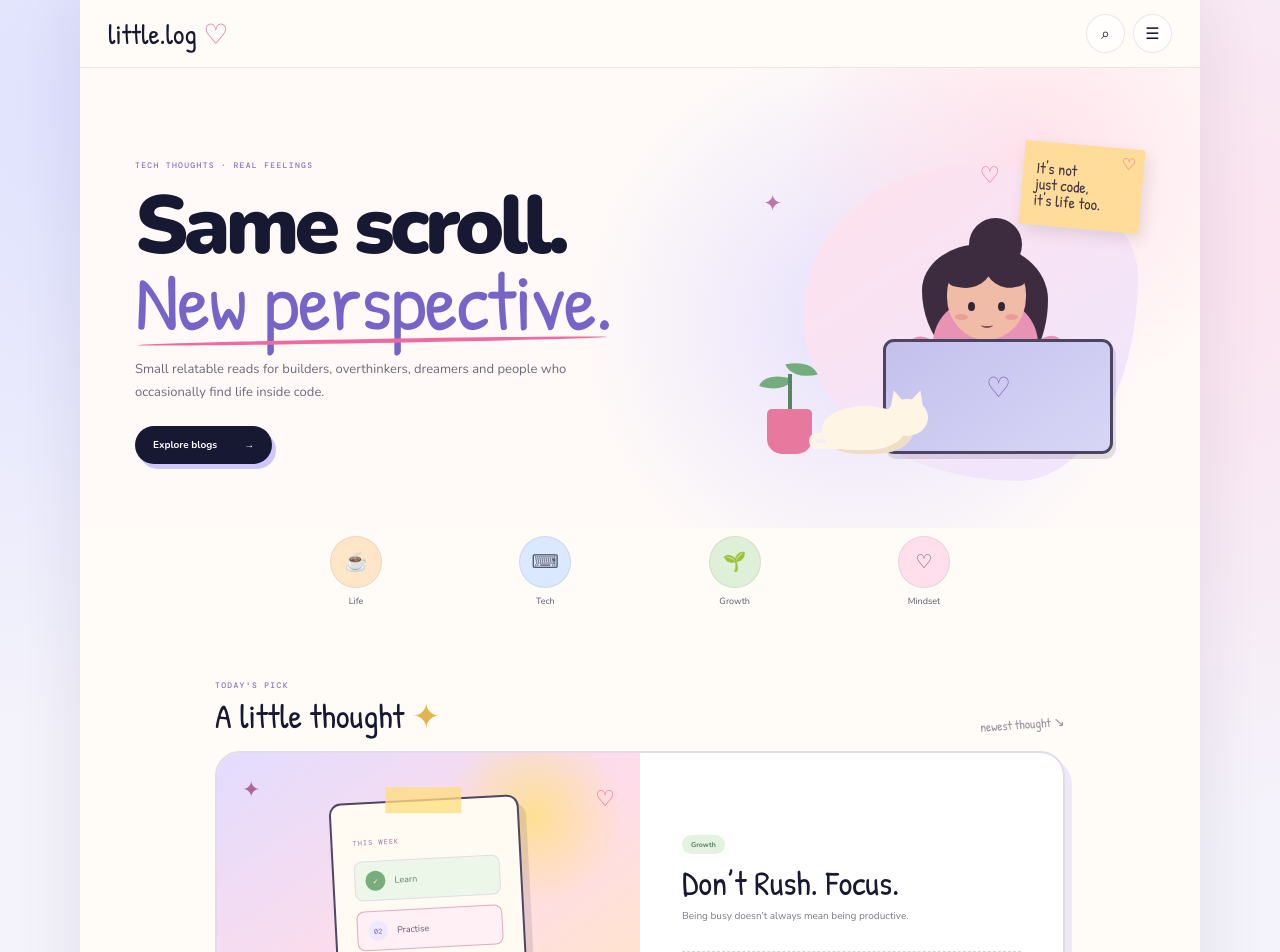
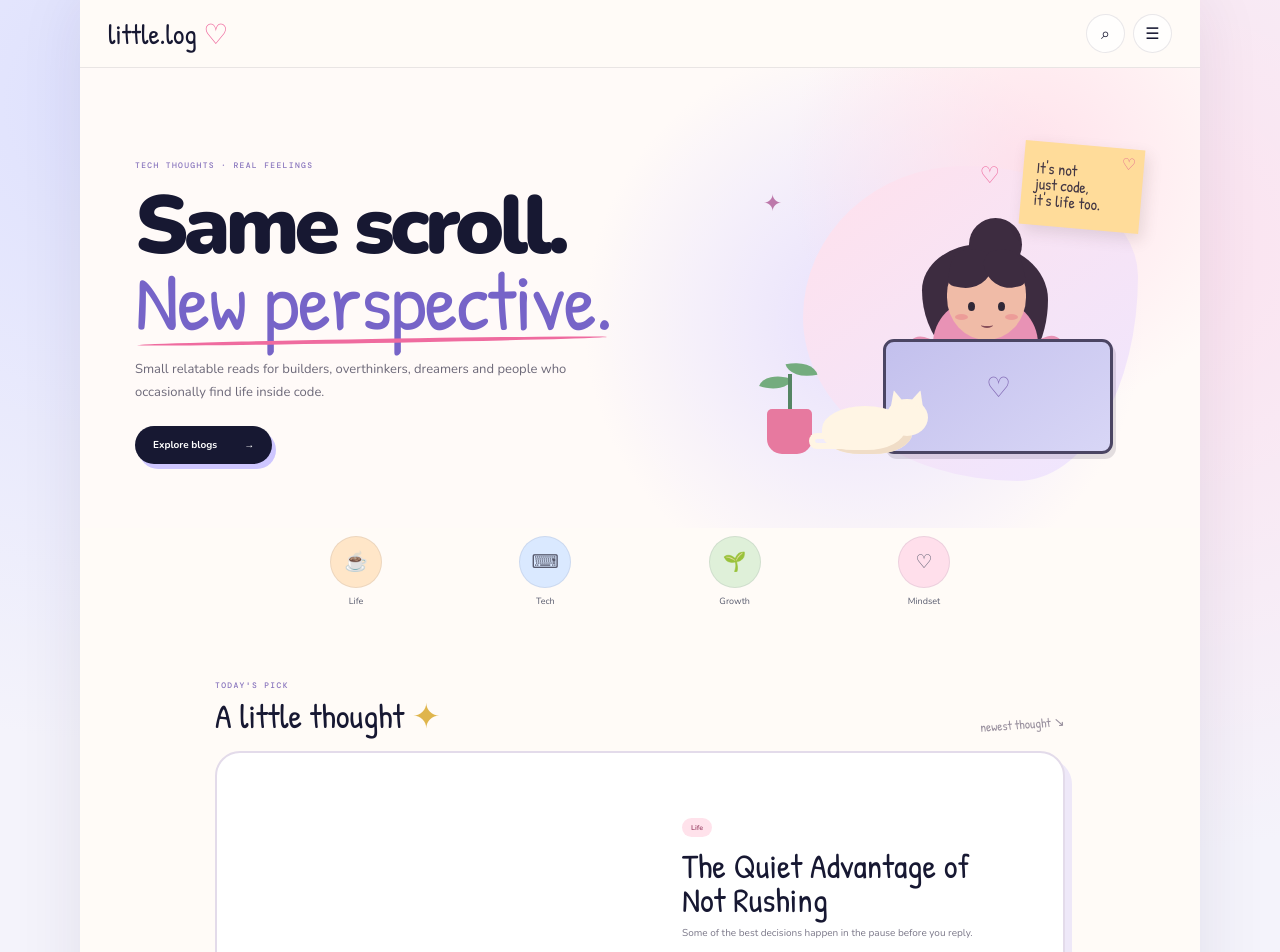
Before and after one commit to thisiskanhaiya/birthdaywish, a Vue app: page / in a window 1280 px wide. Shown: the top 952 px of the page. Built offline with nearby package versions, Linux system fonts and the light colour scheme.

Commit message:
Add new blog entry for 'Pause' topic
Added a new blog entry for 'The Quiet Advantage of Not Rushing Everything' with relevant details.

```diff
--- a/src/App.vue
+++ b/src/App.vue
@@ -3,6 +3,7 @@ import { computed, ref } from "vue";
 
 import Focus from "./blogs/Focus.vue";
 import Recursion from "./blogs/Recursion.vue";
+import Pause from "./blogs/Pause.vue";
 
 const activeBlog = ref(null);
 const category = ref("All");
@@ -21,6 +22,18 @@ const category = ref("All");
 */
 
 const blogs = [
+   {
+    id: "pause",
+    title: "The Quiet Advantage of Not Rushing Everything",
+    shortTitle: "The Quiet Advantage of Not Rushing",
+    description:
+      "Some of the best decisions happen in the pause before you reply.",
+    category: "Life",
+    readTime: "3 min",
+    component: Pause,
+    art: "pause",
+    date: "16 Nov 2026",
+  },
   {
     id: "focus",
     title: "Don’t Rush. Focus on One Thing at a Time.",
```
